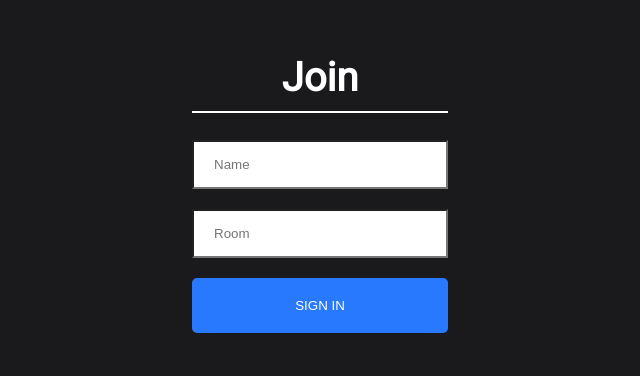
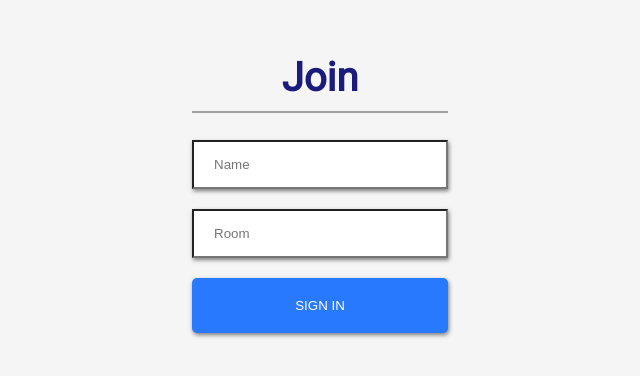
Before and after one commit to pasqualegabriel/Socket-io-workshop, a React (Create React App) app in the folder client/: page / in a window 1280 px wide. Shown: the part 220-596 px from the top of the page, without its empty margins (320-960 px from the left). Built offline with nearby package versions, Linux system fonts and the light colour scheme.

Commit message:
text container

```diff
--- a/client/src/components/Chat/Chat.css
+++ b/client/src/components/Chat/Chat.css
@@ -3,7 +3,7 @@
   justify-content: center;
   align-items: center;
   height: 100vh;
-  background-color: #1A1A1D;
+  background-color: rgb(245, 245, 245);
 }
 
 .container {
@@ -14,6 +14,7 @@
   border-radius: 8px;
   height: 60%;
   width: 35%;
+	box-shadow: 1px 3px 5px rgba(0, 0, 0, .5);
 }
 
 @media (min-width: 320px) and (max-width: 480px) {
--- a/client/src/components/Join/Join.css
+++ b/client/src/components/Join/Join.css
@@ -18,7 +18,7 @@ html, body {
   text-align: center;
   height: 100vh;
   align-items: center;
-  background-color: #1A1A1D;
+  background-color: rgb(245, 245, 245);
 }
 
 .joinInnerContainer {
@@ -29,13 +29,14 @@ html, body {
   border-radius: 0;
   padding: 15px 20px;
   width: 100%;
+	box-shadow: 1px 2px 4px rgba(0, 0, 0, .5);
 }
 
 .heading {
-  color: white;
+  color: rgb(27, 27, 126);
   font-size: 2.5em;
   padding-bottom: 10px;
-  border-bottom: 2px solid white;
+  border-bottom: 2px solid rgb(158, 158, 163);
 }
 
 .button {
@@ -48,6 +49,7 @@ html, body {
     display: inline-block;
     border: none;
     width: 100%;
+    box-shadow: 1px 2px 4px rgba(0, 0, 0, .5);
 }
 
 .mt-20 {
--- a/client/src/components/TextContainer/TextContainer.css
+++ b/client/src/components/TextContainer/TextContainer.css
@@ -2,7 +2,7 @@
   display: flex;
   flex-direction: column;
   margin-left: 100px;
-  color: white;
+  color: rgb(87, 87, 87);
   height: 60%;
   justify-content: space-between;
 }
```
Also changed, not shown: 1 other file (tests, documents, lock files or other folders).
